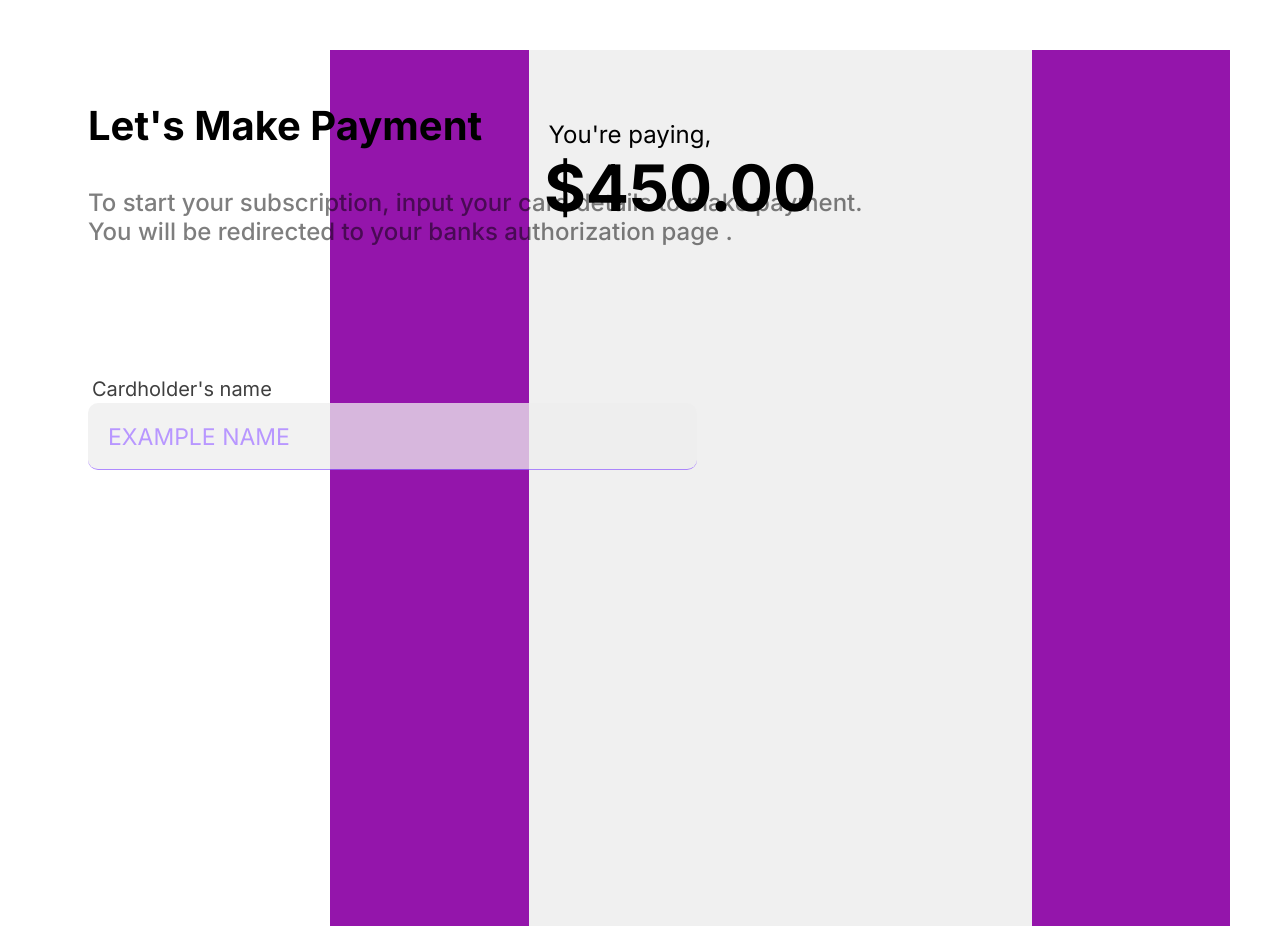
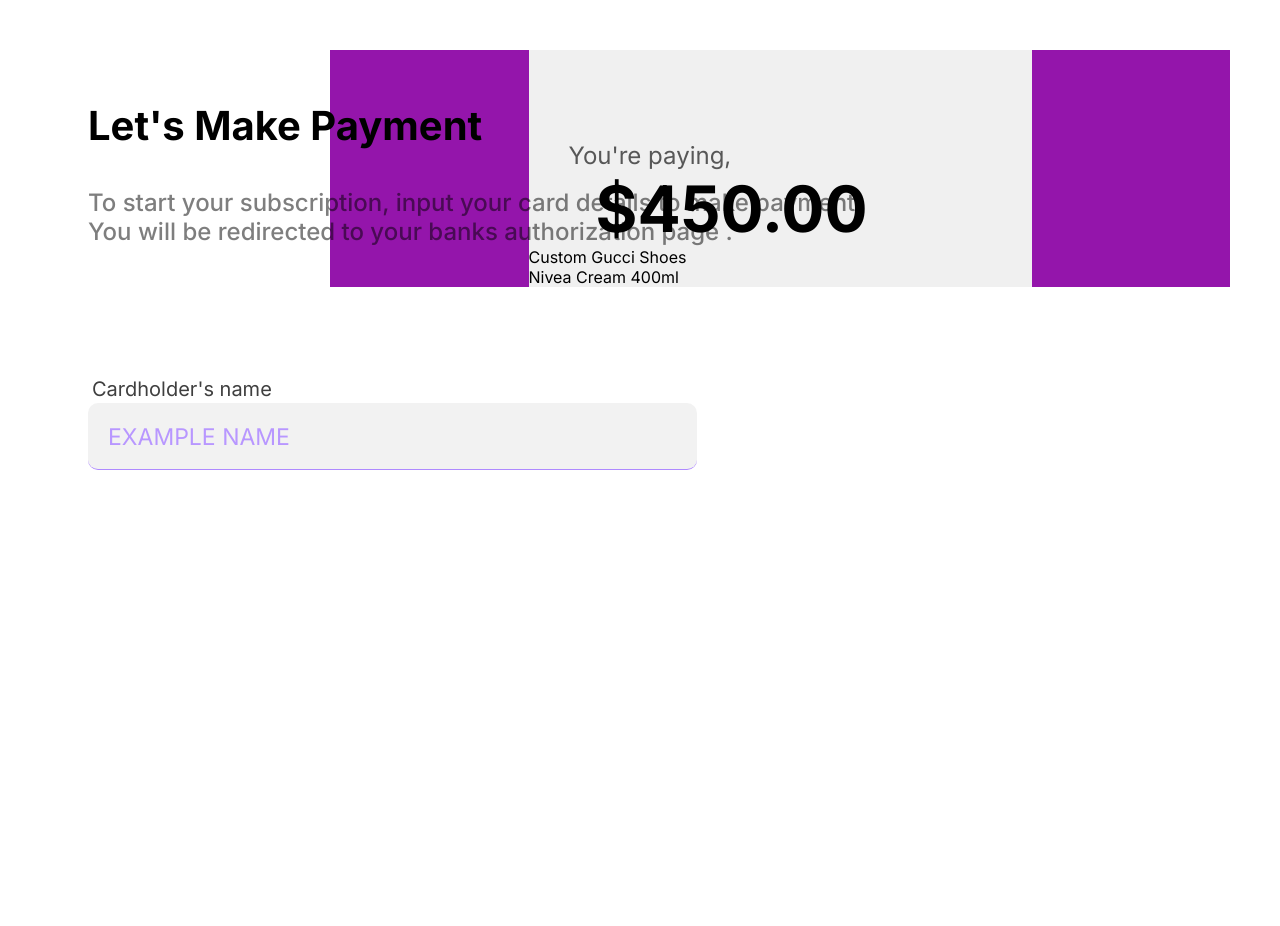
Before and after one commit to mxxm0x/store, a React (Vite) app: page / in a window 1280 px wide. After the commit the page ends 800 px from the top, so only its background shows below. Built offline with nearby package versions, Linux system fonts and the light colour scheme.

Commit message:
tentando colocar os textos

```diff
--- a/src/components/Checkout/Checkout.css
+++ b/src/components/Checkout/Checkout.css
@@ -16,21 +16,20 @@
 	height: auto;
 	background-color: #f0f0f0;
 	padding-top: 20px;
-	padding-bottom: 700px;
-	text-align: center;
 }
 
 .first {
 	margin: auto;
-	margin-right: 300px;
-	margin-top: 50px;
+	margin-left: 40px;
+	margin-top: 71px;
 	font-weight: 500px;
 	font-size: 24px;
+	color: #575757;
 }
 
 .value {
 	margin: auto;
-	margin-right: 200px;
+	margin-left: 67px;
 	font-weight: 700px;
 	font-size: 64px;
 }
--- a/src/components/Checkout/Checkout.jsx
+++ b/src/components/Checkout/Checkout.jsx
@@ -7,6 +7,9 @@ function Checkout() {
 			<div className="background">
 				<p className="first">You're paying,</p>
 				<h1 className="value">$450.00</h1>
+
+				<p className="title">Custom Gucci Shoes</p>
+				<p className="title2">Nivea Cream 400ml</p>
 			</div>
 		</div>
 	);
```
